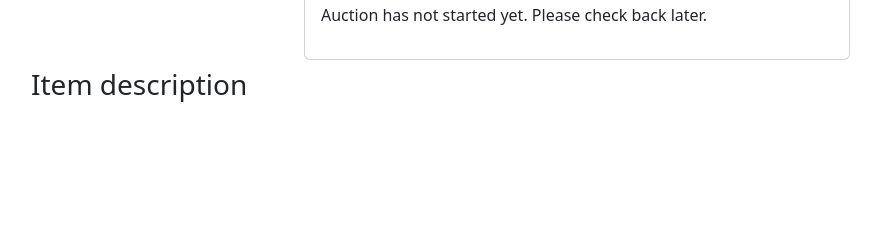
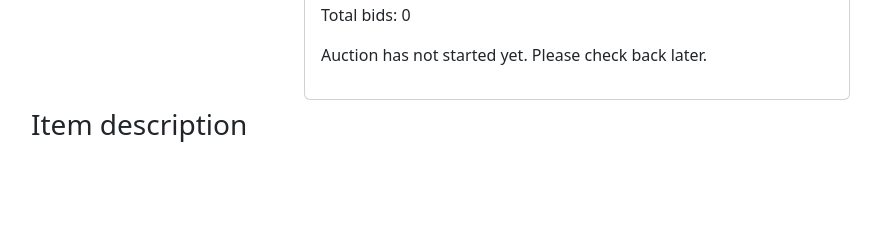
Before and after one commit to spwisner/silent-auction, a Flask app: template silentauction/auction_items/templates/auction_items/view_auction_item.html in a window 1280 px wide. Shown: the part 186-426 px from the top of the page, without its empty margins (63-944 px from the left). Run offline with Flask 2, Linux system fonts and the light colour scheme; the template is opened without the code that fills it, so the values that code supplies are empty.

```diff
--- a/silentauction/auction_items/templates/auction_items/view_auction_item.html
+++ b/silentauction/auction_items/templates/auction_items/view_auction_item.html
@@ -48,6 +48,8 @@
               <p>Total bids: {{top_bid_summary.bids_count}}</p>
               <p>Current bid: {{top_bid_summary.amount}}</p>
               <p>Bid By: {{top_bid_summary.username}}</p>
+            {% else %}
+              <p>Total bids: 0</p>
             {% endif %}
             {% if is_auction_item_active %}
               {% if current_user.is_authenticated %}
```
